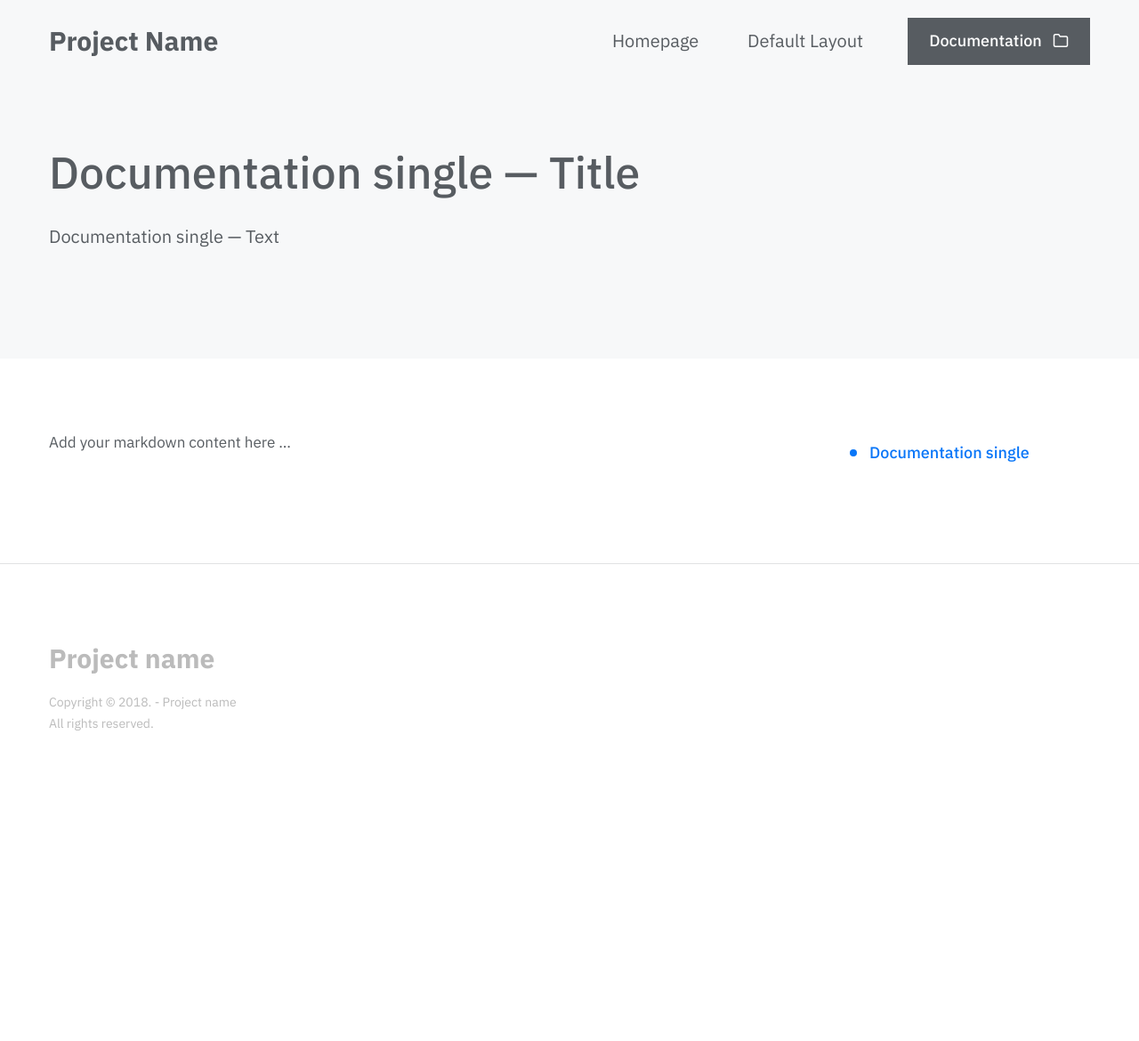
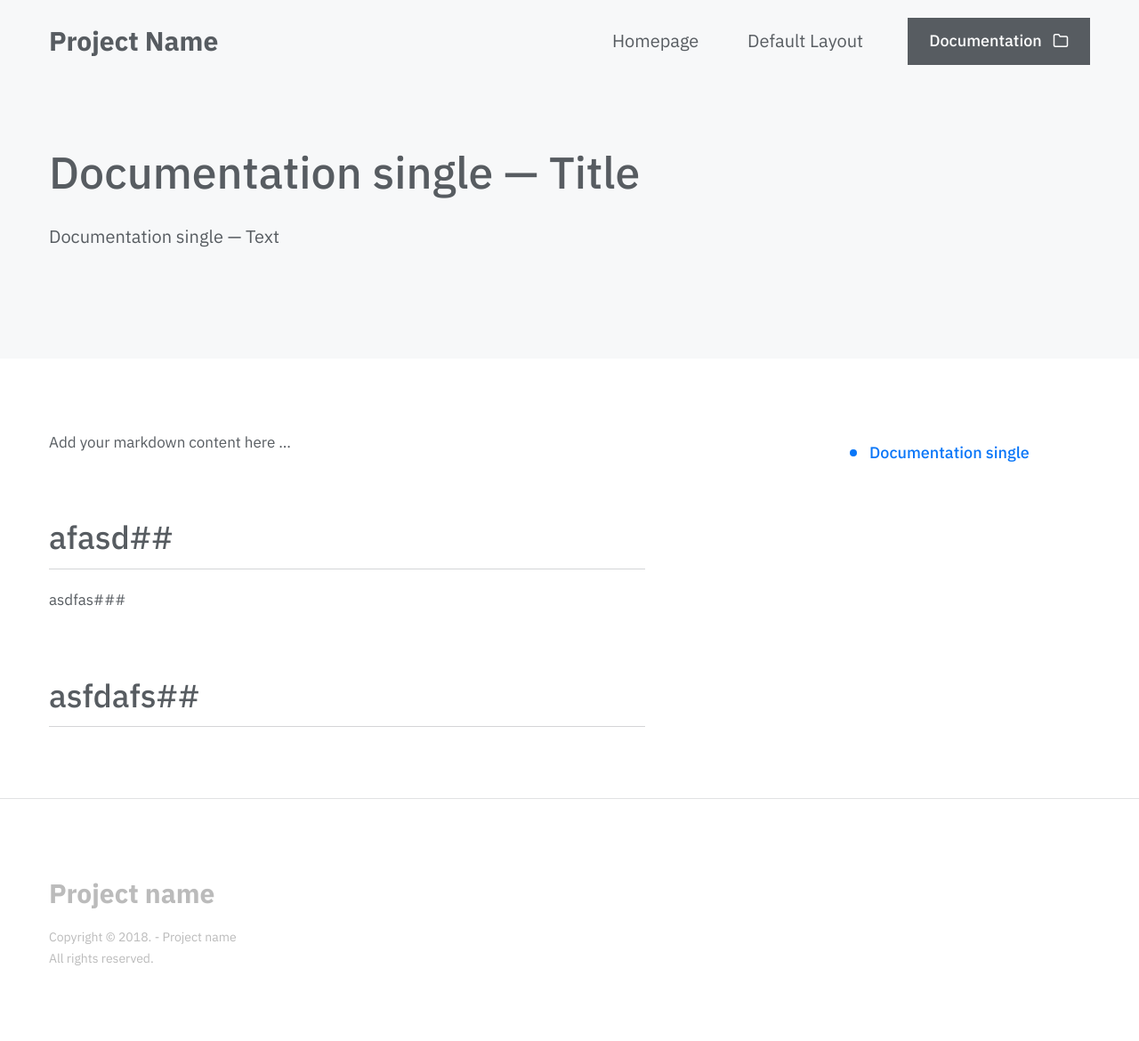
Before and after one commit to abeltranes/abeltranes.github.io, a Jekyll site: the page built from _documentation/documentation-single.md, in a window 1280 px wide. Shown: the whole page at 89% size. Built offline with Jekyll 4.4.1, drawn with Linux system fonts in a browser that asks for light colours; some web fonts are replaced; before the commit the page ends 906 px from its top, so only the background shows below that; part of the change alters nothing that is shown.

Commit message:
Update documentation-single.md

```diff
--- a/_documentation/documentation-single.md
+++ b/_documentation/documentation-single.md
@@ -1,15 +1,18 @@
 ---
-# Page settings
-title: Documentation single # Define a title of your page
-description: Documentation single — Description # Define a description of your page
-keywords: # Define keywords for search engines
-order: 0 # Define order of this page in list of all documentation documents
-comments: false # Set to "true" in order to enable comments on this page. Make sure you properly setup "disqus_forum_shortname" variable in "_config.yml"
-
-# Hero section
+title: Documentation single
+description: Documentation single — Description
+keywords: null
+order: 0
+comments: false
 hero:
-    title: Documentation single — Title
-    text: Documentation single — Text
+  title: Documentation single — Title
+  text: Documentation single — Text
+published: true
 ---
 
 Add your markdown content here ...
+## afasd##
+
+asdfas###
+
+## asfdafs##
```
